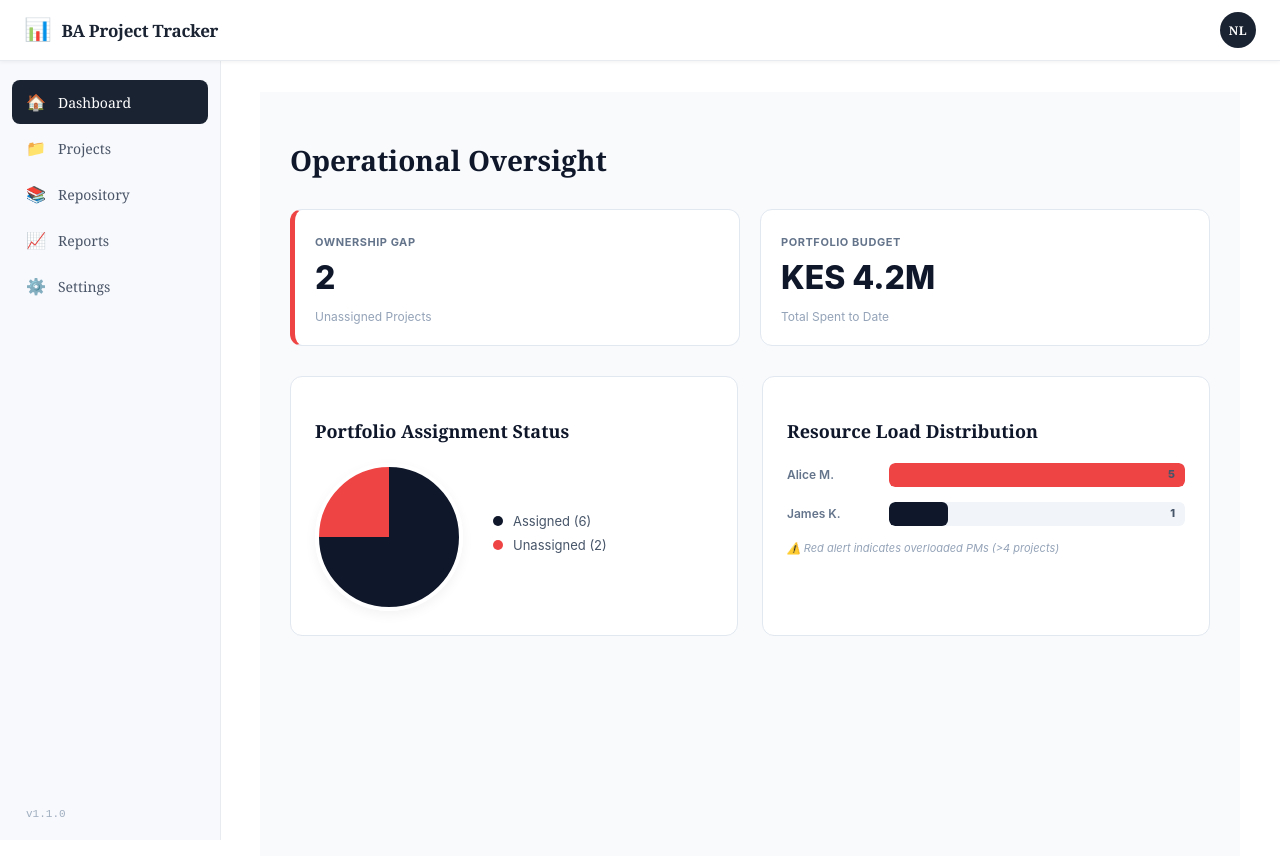
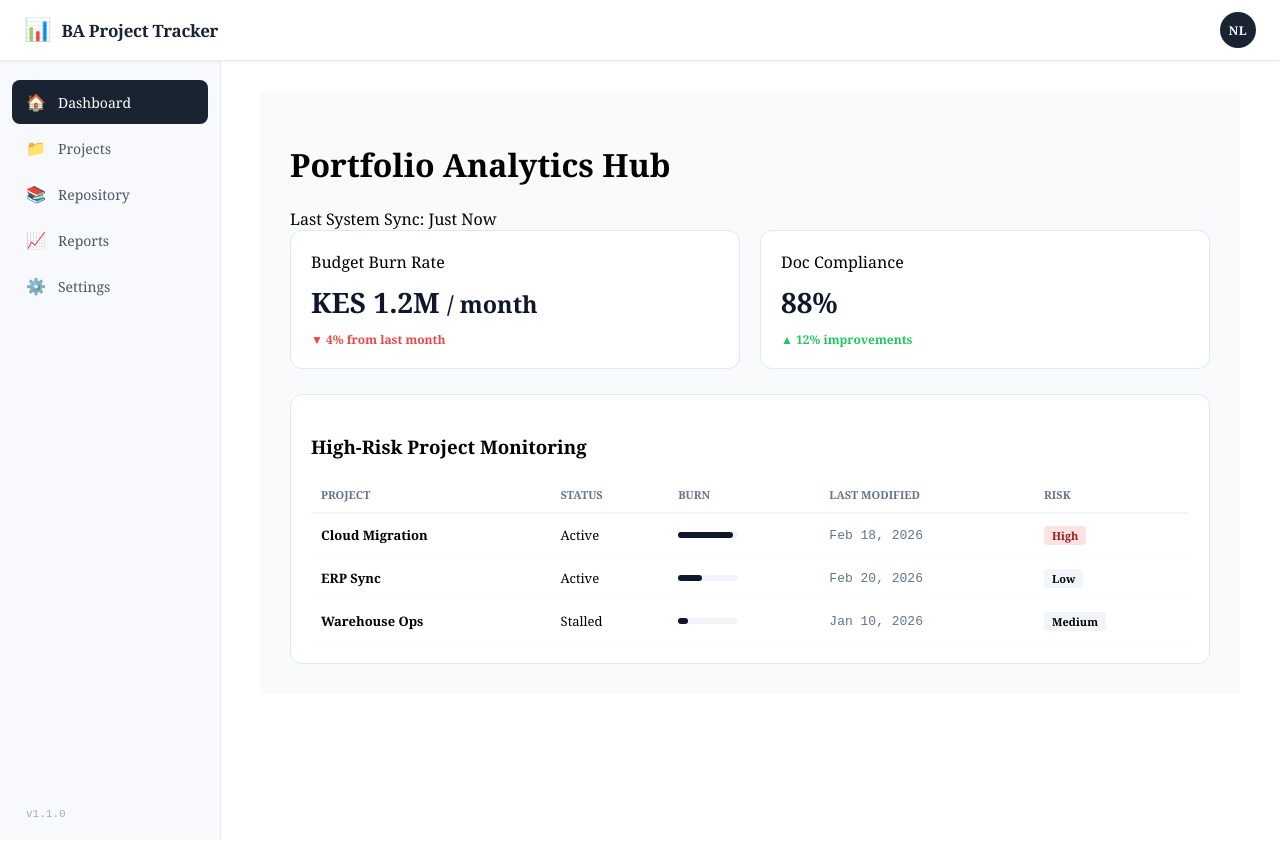
Before and after one commit to NeskoLimo/BA-PROJECT_TRACKER, an Angular app: page /dashboard in a window 1280 px wide. Shown: the top 856 px of the page. Built offline with nearby package versions, Linux system fonts and the light colour scheme.

Commit message:
Update dashboard.component.ts

```diff
--- a/src/app/components/dashboard/dashboard.component.ts
+++ b/src/app/components/dashboard/dashboard.component.ts
@@ -1,137 +1,92 @@
 import { Component, OnInit } from '@angular/core';
 import { CommonModule } from '@angular/common';
-
-// Champion Interface for PM Counts
-interface PMCountMap {
-  [key: string]: number;
-}
 
 @Component({
   selector: 'app-dashboard',
   standalone: true,
   imports: [CommonModule],
   template: `
-    <div class="dashboard-container">
-      <h1 class="page-title">Operational Oversight</h1>
+    <div class="dashboard-wrapper">
+      <div class="analytics-header">
+        <h1>Portfolio Analytics Hub</h1>
+        <span class="refresh-tag">Last System Sync: Just Now</span>
+      </div>
 
-      <div class="stats-grid">
-        <div class="card stat-card border-red">
-          <span class="label">Ownership Gap</span>
-          <span class="value text-red">{{ unassignedCount }}</span>
-          <span class="trend">Unassigned Projects</span>
+      <div class="analytics-grid">
+        <div class="card analytic-card">
+          <div class="card-title">Budget Burn Rate</div>
+          <div class="burn-value">KES 1.2M <small>/ month</small></div>
+          <div class="burn-trend down">▼ 4% from last month</div>
         </div>
-        <div class="card stat-card">
-          <span class="label">Portfolio Budget</span>
-          <span class="value">KES 4.2M</span>
-          <span class="trend">Total Spent to Date</span>
+
+        <div class="card analytic-card">
+          <div class="card-title">Doc Compliance</div>
+          <div class="burn-value">88%</div>
+          <div class="burn-trend up">▲ 12% improvements</div>
         </div>
       </div>
 
-      <div class="charts-row">
-        <div class="card chart-card">
-          <h3>Portfolio Assignment Status</h3>
-          <div class="pie-layout">
-            <div class="mock-pie" [style.background]="getPieGradient()"></div>
-            <div class="legend">
-              <div class="legend-item"><span class="dot assigned"></span> Assigned ({{ assignedCount }})</div>
-              <div class="legend-item"><span class="dot unassigned"></span> Unassigned ({{ unassignedCount }})</div>
-            </div>
-          </div>
-        </div>
-
-        <div class="card chart-card">
-          <h3>Resource Load Distribution</h3>
-          <div class="bar-chart">
-            <div *ngFor="let pm of pmWorkload" class="bar-row">
-              <span class="pm-label">{{ pm.name }}</span>
-              <div class="bar-outer">
-                <div class="bar-inner"
-                     [style.width.%]="(pm.count / 5) * 100"
-                     [class.overloaded]="pm.count >= 4"></div>
-                <span class="bar-count">{{ pm.count }}</span>
-              </div>
-            </div>
-          </div>
-          <p class="chart-footer">⚠️ Red alert indicates overloaded PMs (>4 projects)</p>
-        </div>
+      <div class="card table-card">
+        <h3>High-Risk Project Monitoring</h3>
+        <table class="analytic-table">
+          <thead>
+            <tr>
+              <th>Project</th>
+              <th>Status</th>
+              <th>Burn</th>
+              <th>Last Modified</th>
+              <th>Risk</th>
+            </tr>
+          </thead>
+          <tbody>
+            <tr *ngFor="let p of highRiskProjects">
+              <td><strong>{{ p.name }}</strong></td>
+              <td><span class="status-pill">{{ p.status }}</span></td>
+              <td>
+                <div class="mini-burn-bar">
+                  <div class="fill" [style.width.%]="(p.spent/p.budget)*100"></div>
+                </div>
+              </td>
+              <td class="date-col">{{ p.lastModified | date:'mediumDate' }}</td>
+              <td>
+                <span class="risk-indicator" [class.high]="p.risk === 'High'">
+                  {{ p.risk }}
+                </span>
+              </td>
+            </tr>
+          </tbody>
+        </table>
       </div>
     </div>
   `,
   styles: [`
-    .dashboard-container { padding: 30px; background: #f8fafc; min-height: 100vh; font-family: 'Inter', sans-serif; }
-    .page-title { font-family: 'Georgia', serif; font-size: 28px; font-weight: 700; color: #0f172a; margin-bottom: 30px; }
+    .dashboard-wrapper { padding: 30px; background: #f8fafc; }
+    .analytics-grid { display: grid; grid-template-columns: repeat(2, 1fr); gap: 20px; margin-bottom: 25px; }
+    .card { background: white; border: 1px solid #e2e8f0; border-radius: 12px; padding: 20px; }
+    .burn-value { font-size: 28px; font-weight: 800; color: #0f172a; margin: 10px 0; }
+    .burn-trend { font-size: 12px; font-weight: 700; }
+    .burn-trend.up { color: #22c55e; }
+    .burn-trend.down { color: #ef4444; }
 
-    .stats-grid { display: grid; grid-template-columns: repeat(auto-fit, minmax(200px, 1fr)); gap: 20px; margin-bottom: 30px; }
-    .stat-card { padding: 20px; background: white; border: 1px solid #e2e8f0; border-radius: 12px; }
-    .border-red { border-left: 5px solid #ef4444; }
-    .stat-card .label { font-size: 11px; color: #64748b; font-weight: 700; text-transform: uppercase; letter-spacing: 0.05em; }
-    .stat-card .value { font-size: 32px; font-weight: 800; color: #0f172a; display: block; margin: 8px 0; }
-    .text-red { color: #ef4444; }
-    .trend { font-size: 12px; color: #94a3b8; }
+    .analytic-table { width: 100%; border-collapse: collapse; margin-top: 15px; }
+    .analytic-table th { text-align: left; font-size: 11px; color: #64748b; text-transform: uppercase; padding: 10px; border-bottom: 2px solid #f1f5f9; }
+    .analytic-table td { padding: 12px 10px; border-bottom: 1px solid #f8fafc; font-size: 13px; }
 
-    .charts-row { display: grid; grid-template-columns: 1fr 1fr; gap: 24px; }
-    .chart-card { background: white; border: 1px solid #e2e8f0; border-radius: 12px; padding: 24px; }
-    .chart-card h3 { font-family: 'Georgia', serif; font-size: 18px; margin-bottom: 20px; color: #0f172a; }
+    .mini-burn-bar { width: 60px; height: 6px; background: #f1f5f9; border-radius: 10px; }
+    .mini-burn-bar .fill { height: 100%; background: #0f172a; border-radius: 10px; }
 
-    .pie-layout { display: flex; align-items: center; gap: 30px; }
-    .mock-pie { width: 140px; height: 140px; border-radius: 50%; border: 4px solid white; box-shadow: 0 4px 12px rgba(0,0,0,0.05); transition: transform 0.3s; }
-    .mock-pie:hover { transform: scale(1.05); }
-    .legend-item { font-size: 13px; color: #475569; margin-bottom: 8px; display: flex; align-items: center; }
-    .dot { width: 10px; height: 10px; border-radius: 50%; margin-right: 10px; }
-    .dot.assigned { background: #0f172a; }
-    .dot.unassigned { background: #ef4444; }
-
-    .bar-row { display: flex; align-items: center; margin-bottom: 15px; gap: 12px; }
-    .pm-label { width: 90px; font-size: 12px; font-weight: 600; color: #64748b; text-overflow: ellipsis; overflow: hidden; white-space: nowrap; }
-    .bar-outer { flex-grow: 1; height: 24px; background: #f1f5f9; border-radius: 6px; position: relative; overflow: hidden; }
-    .bar-inner { height: 100%; background: #0f172a; border-radius: 6px; transition: width 0.8s cubic-bezier(0.4, 0, 0.2, 1); }
-    .bar-inner.overloaded { background: #ef4444; }
-    .bar-count { position: absolute; right: 10px; top: 4px; font-size: 11px; font-weight: 800; color: #475569; }
-    .chart-footer { font-size: 11px; color: #94a3b8; margin-top: 15px; font-style: italic; }
+    .risk-indicator { font-weight: 700; font-size: 11px; padding: 2px 8px; border-radius: 4px; background: #f1f5f9; }
+    .risk-indicator.high { background: #fee2e2; color: #991b1b; }
+    .date-col { color: #64748b; font-family: monospace; }
   `]
 })
 export class DashboardComponent implements OnInit {
-  // Champion Mock Data
-  allProjects = [
-    { name: 'ERP Sync', pm: 'Alice M.' },
-    { name: 'API Gateway', pm: 'Alice M.' },
-    { name: 'Legacy Import', pm: 'Alice M.' },
-    { name: 'Cloud Migration', pm: 'Alice M.' },
-    { name: 'Security Audit', pm: 'Alice M.' }, // Overloaded
-    { name: 'Mobile App', pm: 'James K.' },
-    { name: 'Warehouse expansion', pm: 'Unassigned' },
-    { name: 'Audit Preparation', pm: 'Unassigned' }
+  // Explicit properties to prevent build errors
+  highRiskProjects = [
+    { name: 'Cloud Migration', status: 'Active', budget: 1200000, spent: 1100000, lastModified: '2026-02-18', risk: 'High' },
+    { name: 'ERP Sync', status: 'Active', budget: 500000, spent: 200000, lastModified: '2026-02-20', risk: 'Low' },
+    { name: 'Warehouse Ops', status: 'Stalled', budget: 300000, spent: 50000, lastModified: '2026-01-10', risk: 'Medium' }
   ];
 
-  assignedCount = 0;
-  unassignedCount = 0;
-  pmWorkload: { name: string, count: number }[] = [];
-
-  ngOnInit() {
-    this.calculateChampionMetrics();
-  }
-
-  calculateChampionMetrics() {
-    this.assignedCount = this.allProjects.filter(p => p.pm !== 'Unassigned').length;
-    this.unassignedCount = this.allProjects.filter(p => p.pm === 'Unassigned').length;
-
-    // Fixed TS7053: Using a typed map for accumulation
-    const counts: PMCountMap = {};
-    this.allProjects.forEach(p => {
-      if (p.pm !== 'Unassigned') {
-        counts[p.pm] = (counts[p.pm] || 0) + 1;
-      }
-    });
-
-    this.pmWorkload = Object.keys(counts).map(name => ({
-      name,
-      count: counts[name]
-    })).sort((a, b) => b.count - a.count);
-  }
-
-  getPieGradient() {
-    const total = this.allProjects.length;
-    const assignedPer = (this.assignedCount / total) * 360;
-    return `conic-gradient(#0f172a 0deg ${assignedPer}deg, #ef4444 ${assignedPer}deg 360deg)`;
-  }
+  ngOnInit() {}
 }
```
